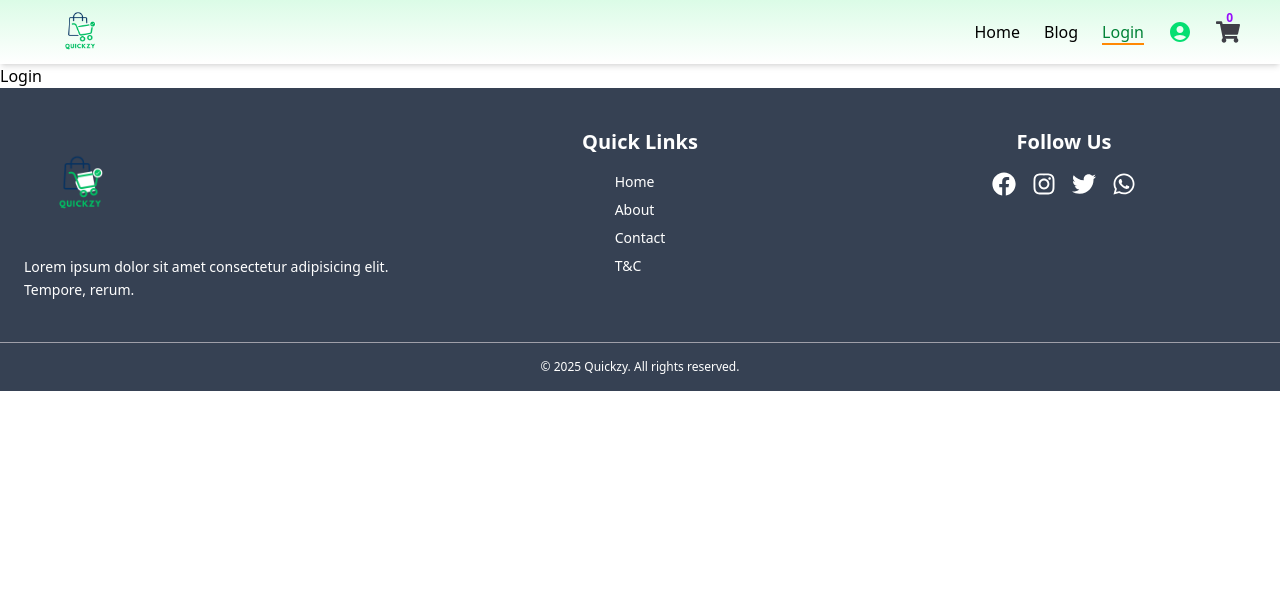
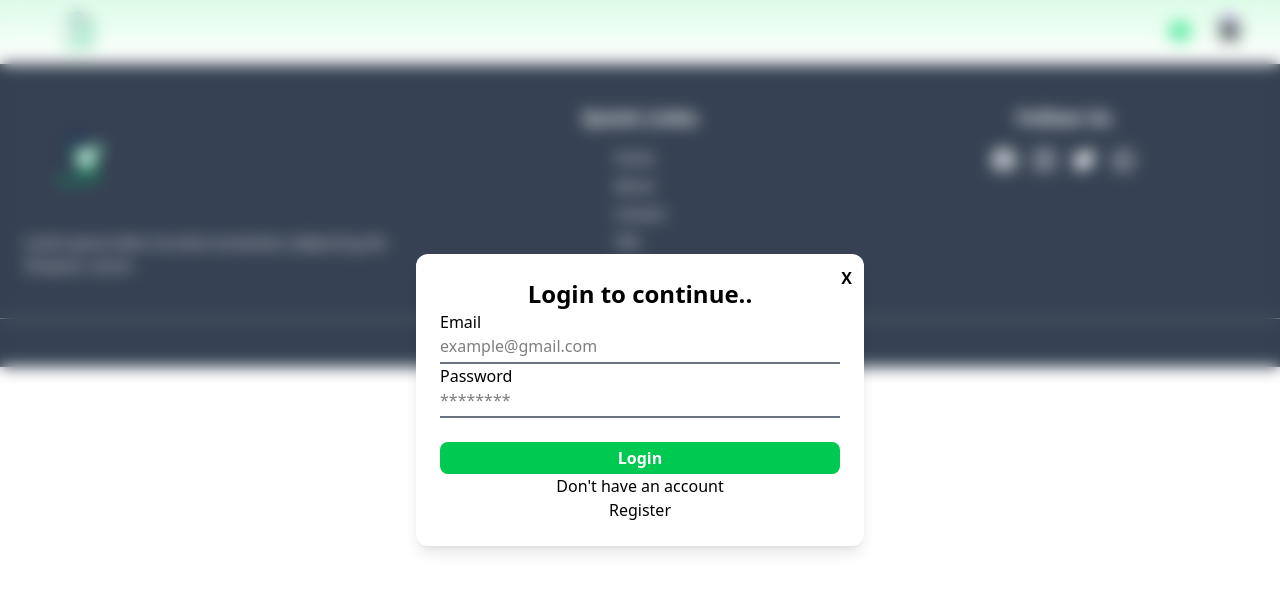
Before and after one commit to dilkhushsaini72/MERN_Project, a React (Vite) app in the folder client/: page /login in a window 1280 px wide. Shown: the top 592 px of the page. Built offline with nearby package versions, Linux system fonts and the light colour scheme.

Commit message:
creating login panel

```diff
--- a/client/src/components/Login.jsx
+++ b/client/src/components/Login.jsx
@@ -1,9 +1,54 @@
-import React from 'react'
+import React from "react";
+import { Link, useNavigate } from "react-router-dom";
 
 const Login = () => {
+  const navigate = useNavigate();
+
+  const closeBtnHandle = () => {
+    navigate("/");
+  };
   return (
-    <div>Login</div>
-  )
-}
+    <div className="fixed inset-0 bg-opacity-40 backdrop-blur-sm flex justify-center items-center z-50">
+      <div className="bg-white w-full max-w-md p-6 rounded-xl shadow-lg relative mx-4">
+        <button
+          onClick={closeBtnHandle}
+          className="absolute right-3 top-3 hover:text-red-500 cursor-pointer font-extrabold"
+        >
+          X
+        </button>
+        <div>
+          <h2 className="text-center text-2xl font-semibold">
+            Login to continue..
+          </h2>
+        </div>
+        <form className="flex flex-col">
+          <label htmlFor="email">Email</label>
+          <input
+            type="email"
+            name="email"
+            id="email"
+            placeholder="example@gmail.com"
+            className="outline-none border-b-2 border-gray-500 pb-1 focus:border-green-500"
+          />
+          <label htmlFor="password">Password</label>
+          <input
+            type="password"
+            name="password"
+            id="pass"
+            placeholder="********"
+            className="outline-none border-b-2 border-gray-500 pb-1 focus:border-green-500"
+          />
+          <button className="bg-green-500 rounded-lg mt-6 py-1 font-bold text-white hover:bg-green-700 cursor-pointer">
+            Login
+          </button>
+          <div className="text-center">
+            <p>Don't have an account</p>
+            <Link to>Register</Link>
+          </div>
+        </form>
+      </div>
+    </div>
+  );
+};
 
-export default Login
+export default Login;
--- a/client/src/components/Navbar.jsx
+++ b/client/src/components/Navbar.jsx
@@ -3,8 +3,6 @@ import logo from "../assets/Quickzy.png";
 import { Link, NavLink } from "react-router-dom";
 import { MdAccountCircle } from "react-icons/md";
 import { FaShoppingCart } from "react-icons/fa";
-import { GiHamburgerMenu } from "react-icons/gi";
-import { RxCross2 } from "react-icons/rx";
 import { useState } from "react";
 
 const Navbar = () => {
@@ -25,104 +23,18 @@ const Navbar = () => {
         </div>
 
         {/* Desktop Nav Links */}
-        <ul className="hidden md:flex gap-6 items-center text-sm sm:text-base font-medium">
-          <li>
-            <NavLink
-              className={({ isActive }) =>
-                isActive
-                  ? "border-b-2 border-orange-400 text-green-700"
-                  : "hover:text-green-600"
-              }
-              to={"/"}
-            >
-              Home
-            </NavLink>
-          </li>
-          <li>
-            <NavLink
-              className={({ isActive }) =>
-                isActive
-                  ? "border-b-2 border-orange-400 text-green-700"
-                  : "hover:text-green-600"
-              }
-              to={"/blog"}
-            >
-              Blog
-            </NavLink>
-          </li>
-          <li>
-            <NavLink
-              className={({ isActive }) =>
-                isActive
-                  ? "border-b-2 border-orange-400 text-green-700"
-                  : "hover:text-green-600"
-              }
-              to={"/login"}
-            >
-              Login
-            </NavLink>
-          </li>
-          <li>
+        <ul className="flex gap-6 items-center text-sm sm:text-base font-medium">
+          <Link to={"/login"}>
             <MdAccountCircle className="text-2xl text-green-400 hover:text-green-500 cursor-pointer" />
-          </li>
-          <li className="relative cursor-pointer">
+          </Link>
+          <Link to={"/cart"} className="relative cursor-pointer">
             <span className="absolute -top-2.5 -right-[-7px] text-xs font-bold text-purple-600">
               {"0"}
             </span>
             <FaShoppingCart className="text-2xl text-zinc-700 hover:text-zinc-900" />
-          </li>
+          </Link>
         </ul>
-
-        {/* Mobile Icons + Toggle Button */}
-        <div className="flex md:hidden items-center gap-4">
-          <MdAccountCircle className="text-2xl text-green-400 hover:text-green-500 cursor-pointer" />
-          <div className="relative cursor-pointer">
-            <span className="absolute -top-2.5 -right-[-7px] text-xs font-bold text-purple-600">
-              {"0"}
-            </span>
-            <FaShoppingCart className="text-2xl text-zinc-700 hover:text-zinc-900" />
-          </div>
-          {/* Toggle Button */}
-          <button
-            onClick={toggleHandle}
-            className="text-2xl cursor-pointer text-zinc-700 hover:text-zinc-900"
-          >
-            {isShowLinks ? <RxCross2 /> : <GiHamburgerMenu />}
-          </button>
-        </div>
       </div>
-
-      {/* Mobile Nav Menu (hidden by default) */}
-      {isShowLinks && (
-        <div className="md:hidden bg-amber-50 absolute right-5 mt-2 py-5 px-8 rounded-lg shadow-lg pb-4">
-          <ul className="flex flex-col gap-3 text-base font-medium">
-            <li>
-              <NavLink
-                to="/"
-                className="block text-green-700 hover:text-green-600"
-              >
-                Home
-              </NavLink>
-            </li>
-            <li>
-              <NavLink
-                to="/blog"
-                className="block text-green-700 hover:text-green-600"
-              >
-                Blog
-              </NavLink>
-            </li>
-            <li>
-              <NavLink
-                to="/login"
-                className="block text-green-700 hover:text-green-600"
-              >
-                Login
-              </NavLink>
-            </li>
-          </ul>
-        </div>
-      )}
     </nav>
   );
 };
```
